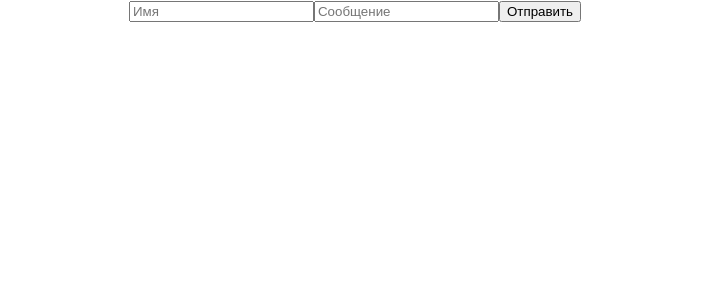
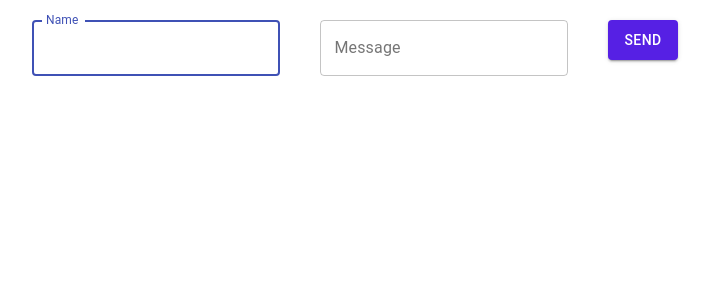
Before and after one commit to ValeraKudryavtsev/MyReactApp, a React (Create React App) app: page / in a window 1280 px wide. Shown: the top 300 px of the page, without its empty margins (285-995 px from the left). Built offline with nearby package versions, Linux system fonts and the light colour scheme.

Commit message:
task3 has been done

```diff
--- a/package.json
+++ b/package.json
@@ -3,6 +3,7 @@
   "version": "0.1.0",
   "private": true,
   "dependencies": {
+    "@material-ui/core": "^4.12.4",
     "@testing-library/jest-dom": "^5.16.5",
     "@testing-library/react": "^13.4.0",
     "@testing-library/user-event": "^13.5.0",
--- a/src/App.css
+++ b/src/App.css
@@ -1,5 +1,8 @@
 .App {
   text-align: center;
+  display: flex;
+  flex-direction: column;
+  align-items: center;
 }
 
 .App-header {
@@ -14,5 +17,15 @@
 }
 
 .testClass {
-  color: rebeccapurple;
+  display: flex;
+  flex-direction: column;
+  justify-content: center;
+  align-items: center;
+  margin: 20px;
+  border: 1px solid #5620e4;
+  width: 600px;
 }
+
+.inputStyle {
+  margin: 20px !important;
+}
--- a/src/App.js
+++ b/src/App.js
@@ -1,4 +1,6 @@
 import './App.css';
+import { TextField } from "@material-ui/core";
+import { Button } from '@material-ui/core';
 import React, { useState, useEffect } from 'react';
 
 function App() {
@@ -48,23 +50,37 @@ const MessageForm = ({ data, setData, setMessage }) => {
 
   return (
     <form onSubmit={submitForm}>
-      <input placeholder='Имя' type="text" value={author} onChange={(el) =>
-        setData(p => ({ ...p, author: el.target.value })
-        )} />
-      <input placeholder='Сообщение' type="text" value={text} onChange={(el) =>
-        setData(p => ({ ...p, text: el.target.value })
-        )} />
-      <button type='submit'>Отправить</button>
-    </form>
+      <TextField
+        className='inputStyle'
+        autoFocus={true}
+        id="outlined-name"
+        label="Name"
+        variant="outlined"
+        value={author}
+        onChange={(el) =>
+          setData(p => ({ ...p, author: el.target.value })
+          )}
+      />
+      <TextField
+        className='inputStyle'
+        id="outlined-text"
+        label="Message"
+        variant="outlined"
+        value={text}
+        onChange={(el) =>
+          setData(p => ({ ...p, text: el.target.value })
+          )}
+      />
+      <Button type='submit' variant="contained" style={{ margin: '20px', color: 'white', backgroundColor: '#5620e4', height: '40px' }}>Send</Button>
+    </form >
   )
 }
 
 const Message = (props) => {
   return (
-    <div>
+    <div className='testClass'>
       <h3>{props.author}</h3>
       <h4>{props.text}</h4>
-      <hr />
     </div>
   );
 }
```
Also changed, not shown: 1 other file (tests, documents, lock files or other folders).
